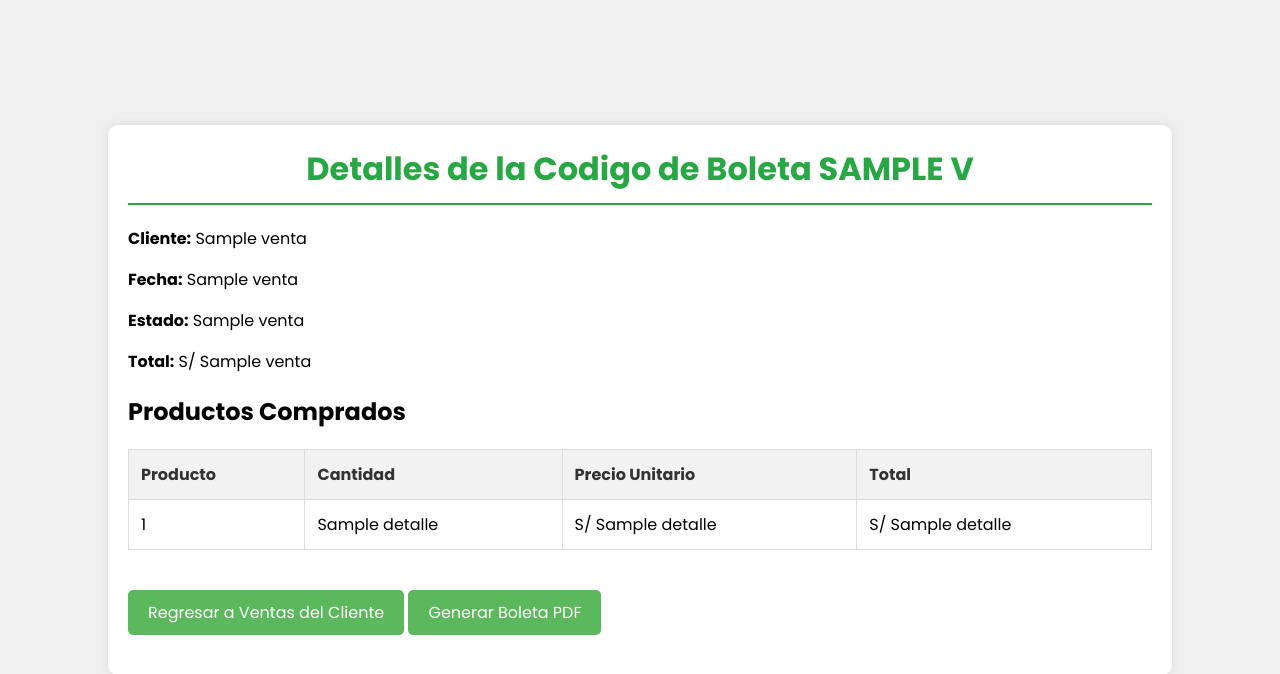
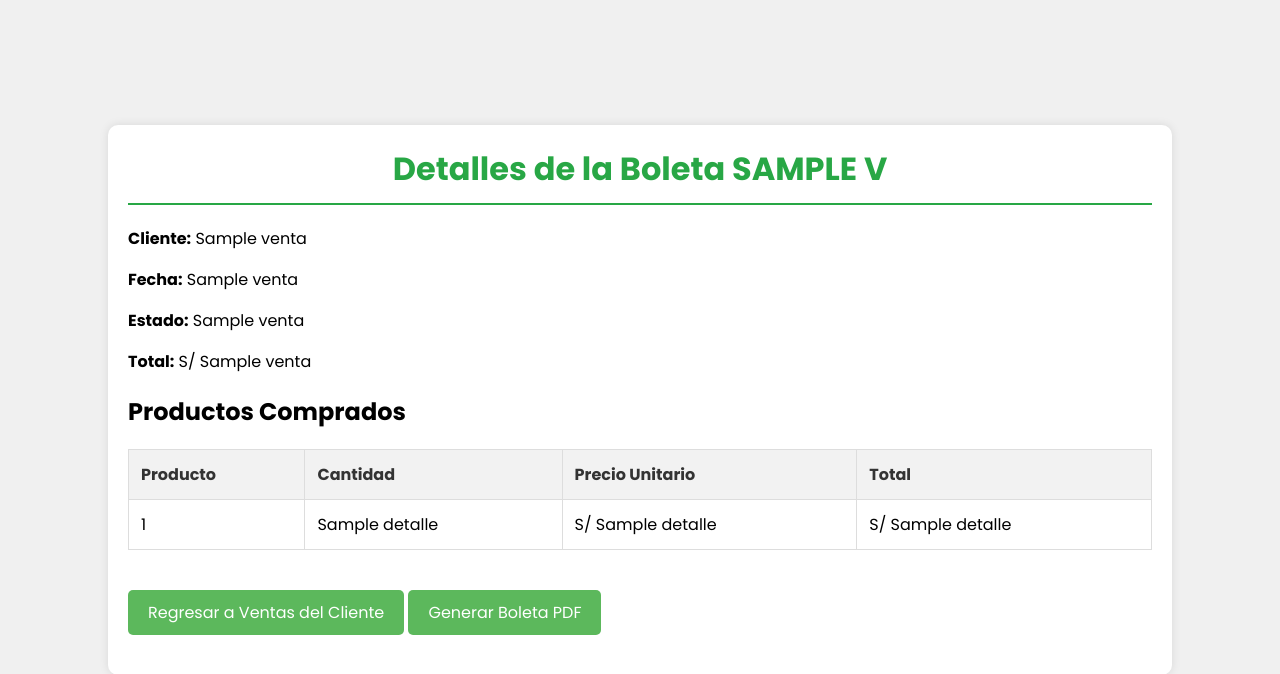
Before and after one commit to pierosuarez29/gestion_de_proyectos, a Flask app: template main/templates/clientes/ver_detalles_venta.html in a window 1280 px wide. Shown: the top 674 px of the page. Run offline with Flask 3, Linux system fonts and the light colour scheme; the template is opened without the code that fills it: most values are stand-ins (such as "Sample title", 1, 10 or a date in 2020); some libraries are stand-ins or nearby versions.

Commit message:
modified:   main/templates/clientes/ver_detalles_venta.html

```diff
--- a/main/templates/clientes/ver_detalles_venta.html
+++ b/main/templates/clientes/ver_detalles_venta.html
@@ -22,7 +22,7 @@
 </head>
 <body>
     <div class="container">
-        <h1>Detalles de la Codigo de Boleta {{ venta[0][:8].upper() }}</h1>
+        <h1>Detalles de la Boleta {{ venta[0][:8].upper() }}</h1>
         <p><strong>Cliente:</strong> {{ venta[4] }}</p>
         <p><strong>Fecha:</strong> {{ venta[1] }}</p>
         <p><strong>Estado:</strong> {{ venta[2] }}</p>
```
